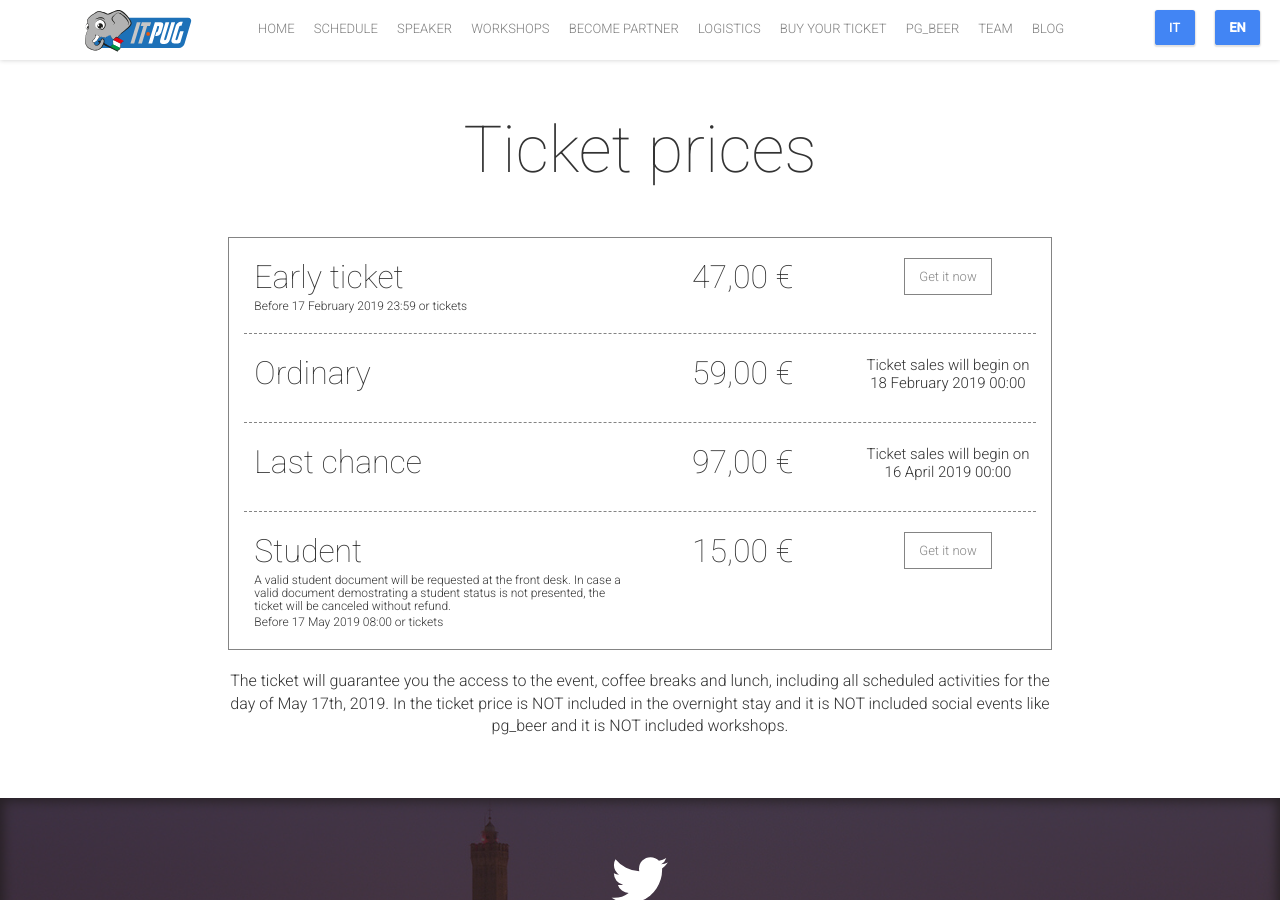
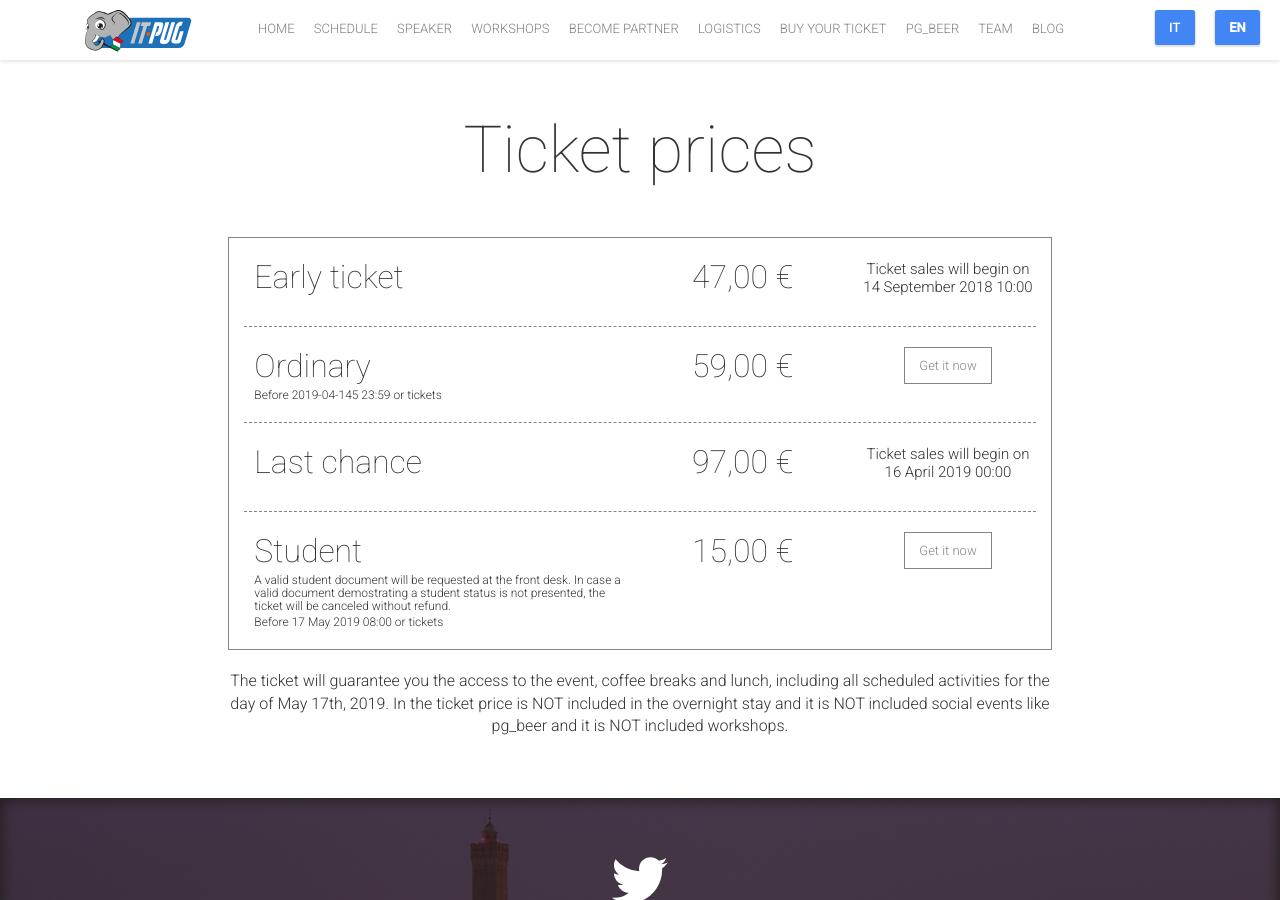
Before and after one commit to ITPUG/2019.pgday.it, a Jekyll site: the page built from index.en.html, in a window 1280 px wide and 900 px high, scrolled down 6291 px. Built offline with Jekyll 4.4.1, drawn with Linux system fonts in a browser that asks for light colours; nearby versions of some CDN libraries; comment, search, counter and statistics services are not loaded; some of the changed lines change nothing that is shown.

Commit message:
biglietti ordinari attivati

```diff
--- a/_config.yml
+++ b/_config.yml
@@ -242,7 +242,7 @@ ticketsOffers:
     en: ["Early ticket - PGDay.IT 2019", "May 17th, 2019", "Bologna"]
   validFrom: "2018-09-14T10:00"
   validThrough: "2019-02-17T23:59"
-  disabled: false
+  disabled: true
  -
   name:
     it: "Ordinario"
@@ -258,7 +258,7 @@ ticketsOffers:
     en: ["Ordinary - PGDay.IT 2019", "May 17th, 2019", "Bologna"]
   validFrom: "2019-02-18T00:00"
   validThrough: "2019-04-145T23:59"
-  disabled: true
+  disabled: false
  -
   name:
     it: "Last chance"
```
